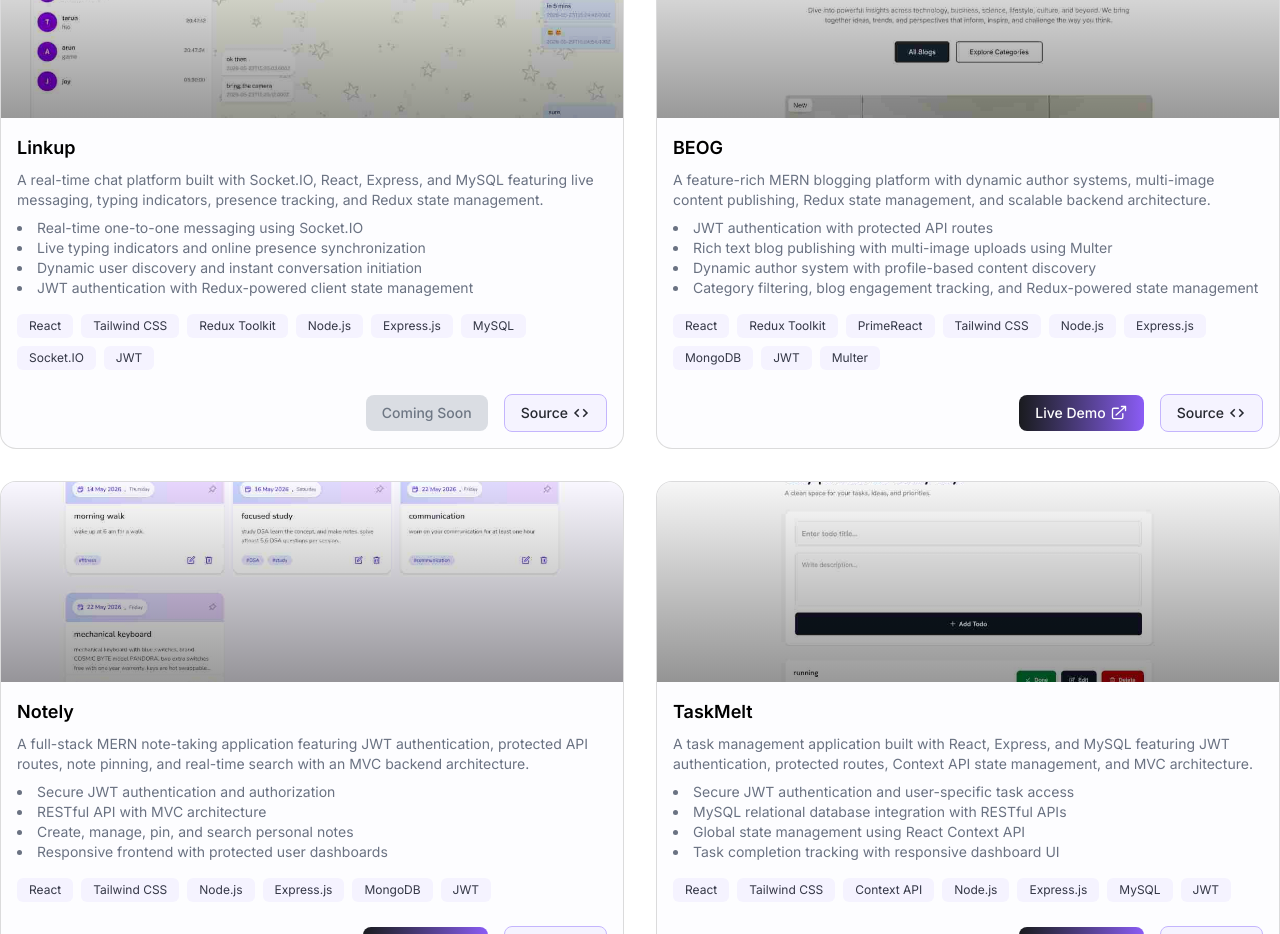
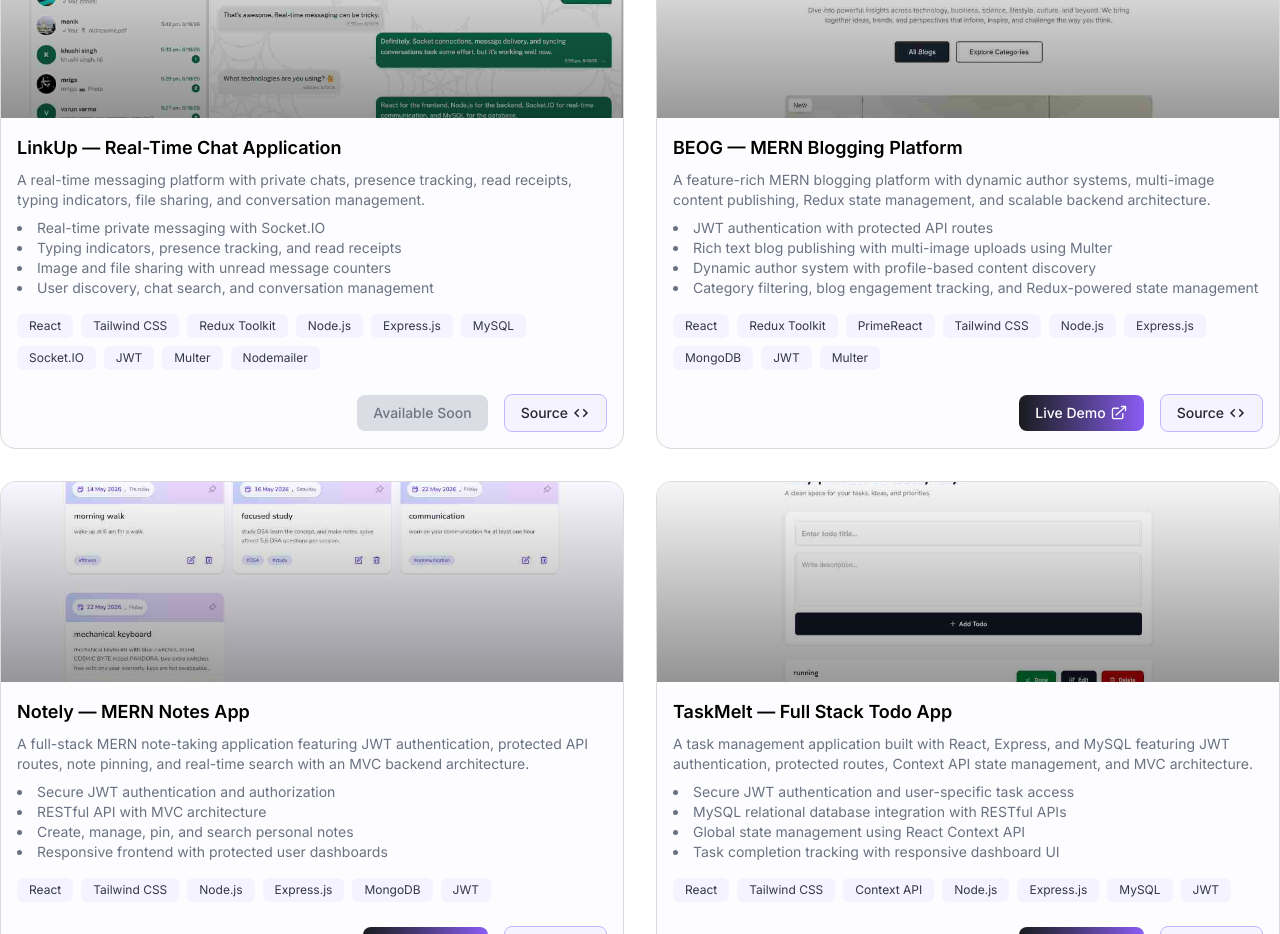
Before and after one commit to aditya5259kumar/portfolio, a React (Vite) app: page / in a window 1280 px wide. Shown: the part 1980-2914 px from the top of the page. Built offline with nearby package versions, Linux system fonts and the light colour scheme; a web font is replaced by a local one.

Commit message:
modified linkup project card

```diff
--- a/src/components/ProjectCard.jsx
+++ b/src/components/ProjectCard.jsx
@@ -74,7 +74,7 @@ export default function ProjectCard({ project }) {
         <div className="flex justify-end gap-4 items-center mt-6">
           {project.liveDemo === "Currently in development" ? (
             <span className="px-4 py-2 rounded-lg text-sm font-medium bg-gray-300 text-gray-600 dark:bg-gray-700 dark:text-gray-300 select-none opacity-80">
-              Coming Soon
+              Available Soon
             </span>
           ) : (
             <motion.a
--- a/src/data.js
+++ b/src/data.js
@@ -193,15 +193,15 @@ export const projects = [
   {
     id: 1,
 
-    title: "Linkup",
+    title: "LinkUp — Real-Time Chat Application",
 
     description:
-      "A real-time chat platform built with Socket.IO, React, Express, and MySQL featuring live messaging, typing indicators, presence tracking, and Redux state management.",
+      "A real-time messaging platform with private chats, presence tracking, read receipts, typing indicators, file sharing, and conversation management.",
     features: [
-      "Real-time one-to-one messaging using Socket.IO",
-      "Live typing indicators and online presence synchronization",
-      "Dynamic user discovery and instant conversation initiation",
-      "JWT authentication with Redux-powered client state management",
+      "Real-time private messaging with Socket.IO",
+      "Typing indicators, presence tracking, and read receipts",
+      "Image and file sharing with unread message counters",
+      "User discovery, chat search, and conversation management",
     ],
 
     image: linkup,
@@ -215,16 +215,18 @@ export const projects = [
       "MySQL",
       "Socket.IO",
       "JWT",
+      "Multer",
+      "Nodemailer",
     ],
 
     liveDemo: "Currently in development",
 
-    sourceCode: "https://github.com/aditya5259kumar/fullstack-chat-app",
+    sourceCode: "https://github.com/yourusername/linkup",
   },
   {
-    id: 2,
+    id: 3,
 
-    title: "BEOG",
+    title: "BEOG — MERN Blogging Platform",
 
     description:
       "A feature-rich MERN blogging platform with dynamic author systems, multi-image content publishing, Redux state management, and scalable backend architecture.",
@@ -255,9 +257,9 @@ export const projects = [
   },
 
   {
-    id: 3,
+    id: 4,
 
-    title: "Notely",
+    title: "Notely — MERN Notes App",
 
     description:
       "A full-stack MERN note-taking application featuring JWT authentication, protected API routes, note pinning, and real-time search with an MVC backend architecture.",
@@ -285,9 +287,9 @@ export const projects = [
     sourceCode: "https://github.com/aditya5259kumar/fullstack-Note-app",
   },
   {
-    id: 4,
+    id: 5,
 
-    title: "TaskMelt",
+    title: "TaskMelt — Full Stack Todo App",
 
     description:
       "A task management application built with React, Express, and MySQL featuring JWT authentication, protected routes, Context API state management, and MVC architecture.",
--- a/src/pages/Contact.jsx
+++ b/src/pages/Contact.jsx
@@ -114,7 +114,7 @@ const Contact = () => {
             whileInView={{ opacity: 1, y: 0 }}
             transition={{ delay: 0.5, duration: 0.6 }}
             viewport={{ once: true }}
-            className="text-lg text-center font-medium text-gray-700 dark:text-gray-400 leading-relaxed pt-4"
+            className="text-base md:text-lg text-center font-medium text-gray-700 dark:text-gray-400 leading-relaxed pt-4"
           >
             Have an opportunity or project in mind? Send a quick message - I
             usually respond within 24 hours.
--- a/src/pages/Projects.jsx
+++ b/src/pages/Projects.jsx
@@ -41,7 +41,7 @@ const Projects = () => {
             whileInView={{ opacity: 1, y: 0 }}
             transition={{ delay: 0.5 }}
             viewport={{ once: true }}
-            className="text-lg text-center font-medium text-gray-700 dark:text-gray-400 leading-relaxed pt-4"
+            className="text-base md:text-lg text-center font-medium text-gray-700 dark:text-gray-400 leading-relaxed pt-4"
           >
             A showcase of my recent work, from concept to deployment
           </motion.p>
--- a/src/pages/Skills.jsx
+++ b/src/pages/Skills.jsx
@@ -42,7 +42,7 @@ const Skills = () => {
             whileInView={{ opacity: 1, y: 0 }}
             transition={{ delay: 0.5 }}
             viewport={{ once: true }}
-            className="text-lg font-medium text-gray-700 dark:text-gray-400 leading-relaxed pt-4"
+            className="text-base md:text-lg font-medium text-gray-700 dark:text-gray-400 leading-relaxed pt-4"
           >
             Technologies and tools I work with.
           </motion.p>
```
Also changed, not shown: src/assets/linkup.jpg.
